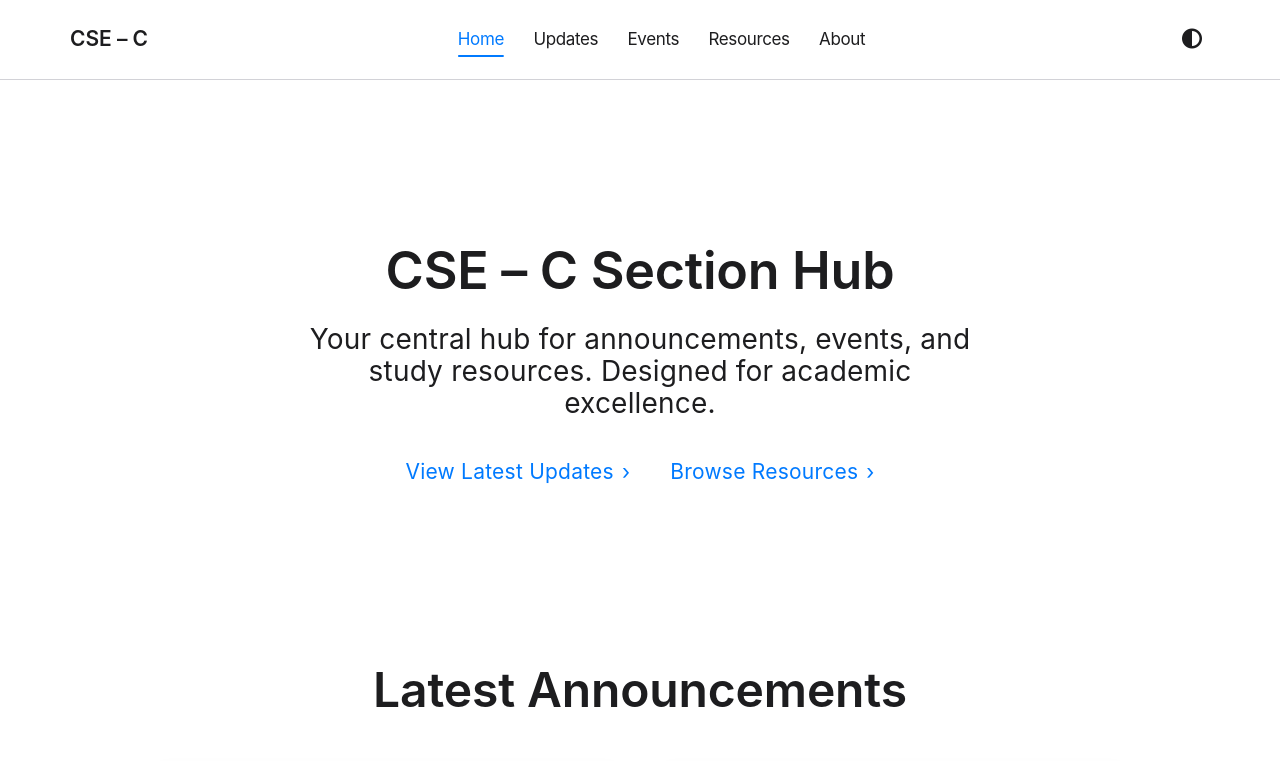
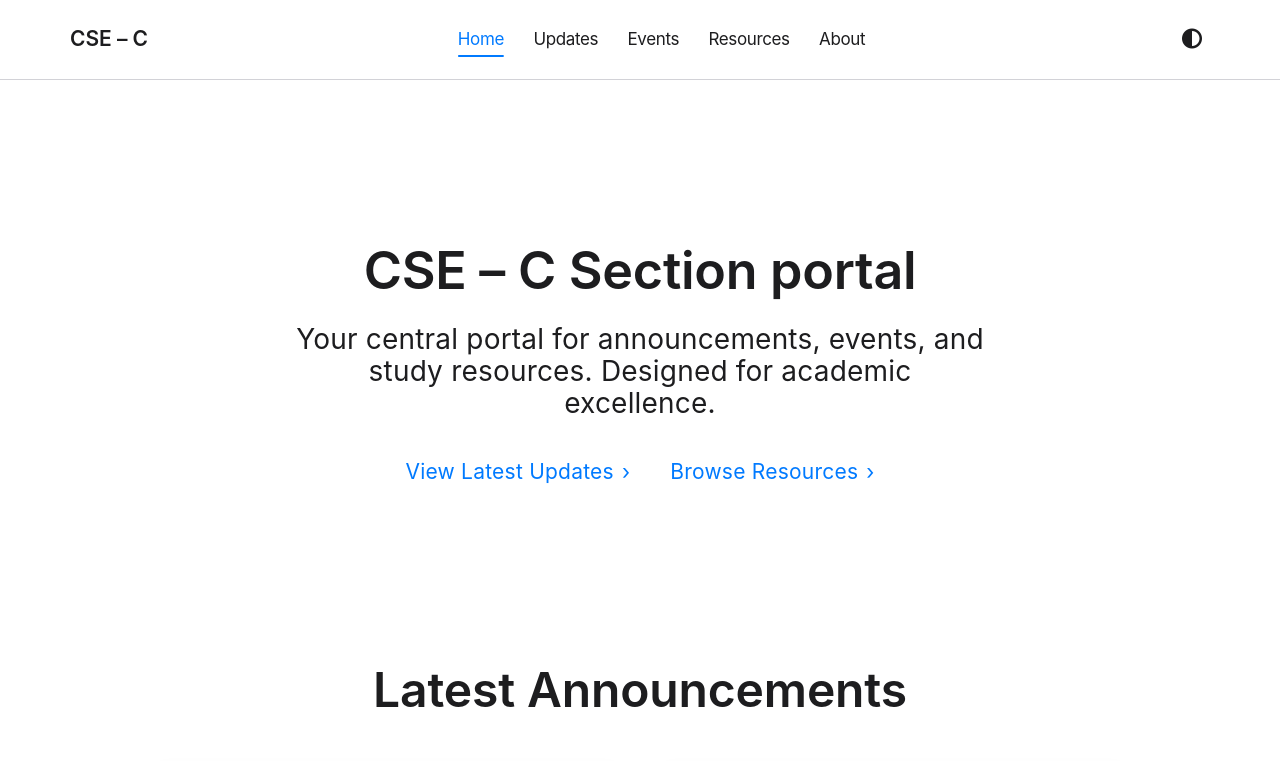
Before and after one commit to anudeepkumar9347/Class-Portal-Website, a website: page index.html in a window 1280 px wide. Shown: the top 761 px of the page. Drawn offline with Linux system fonts and the light colour scheme.

Commit message:
add initial project files and update hero section text

```diff
--- a/index.html
+++ b/index.html
@@ -36,8 +36,8 @@
         <main id="main-content" role="main">
         <section id="hero">
             <div class="container">
-                <h2>CSE – C Section Hub</h2>
-                <p>Your central hub for announcements, events, and study resources. Designed for academic excellence.</p>
+                <h2>CSE – C Section portal</h2>
+                <p>Your central portal for announcements, events, and study resources. Designed for academic excellence.</p>
                 <div class="hero-cta">
                     <div class="hero-links">
                         <a href="updates.html" class="hero-link">View Latest Updates</a>
```
Also changed, not shown: package.json (added, +13 -0 lines), 1 other file.
